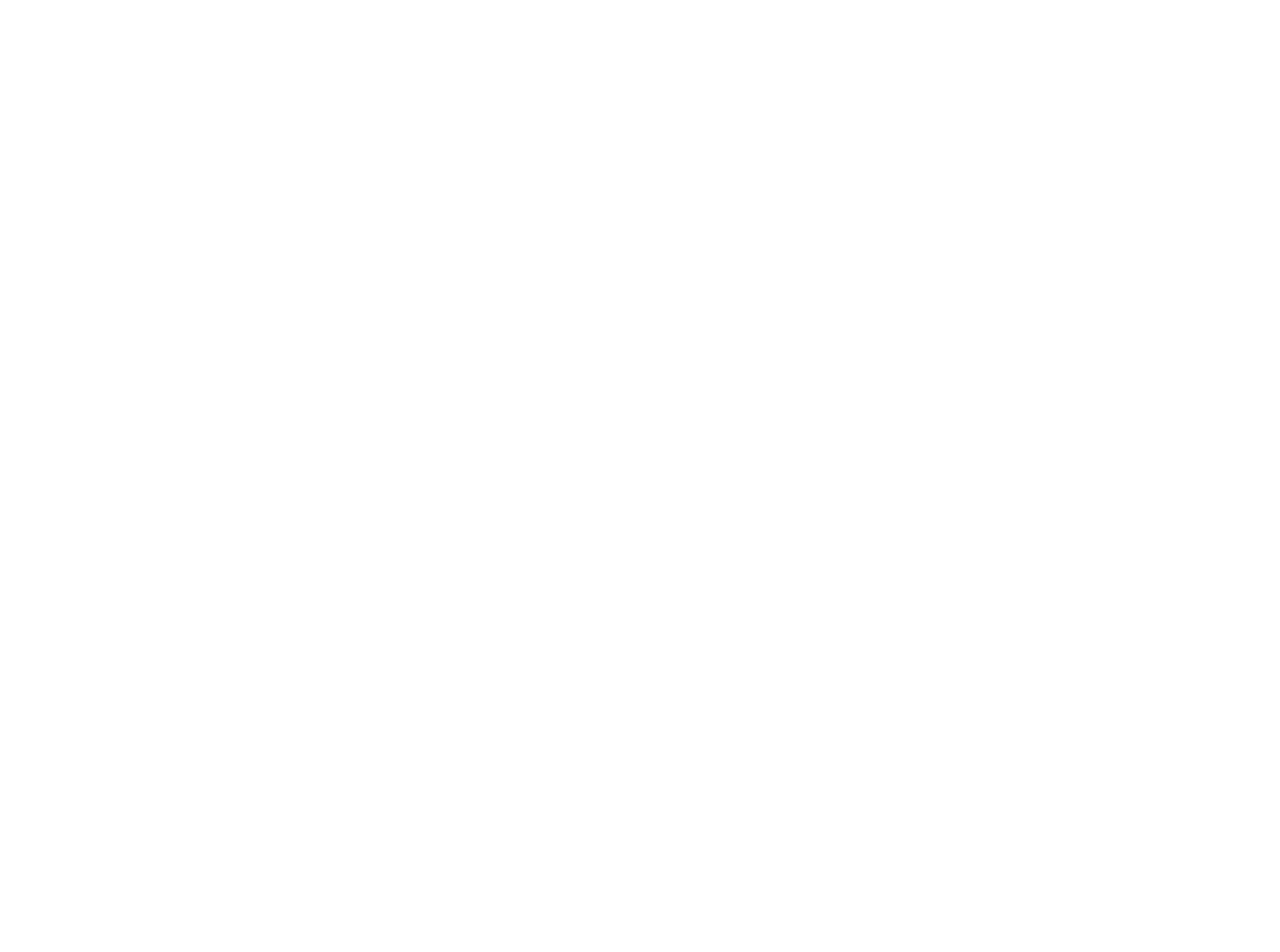
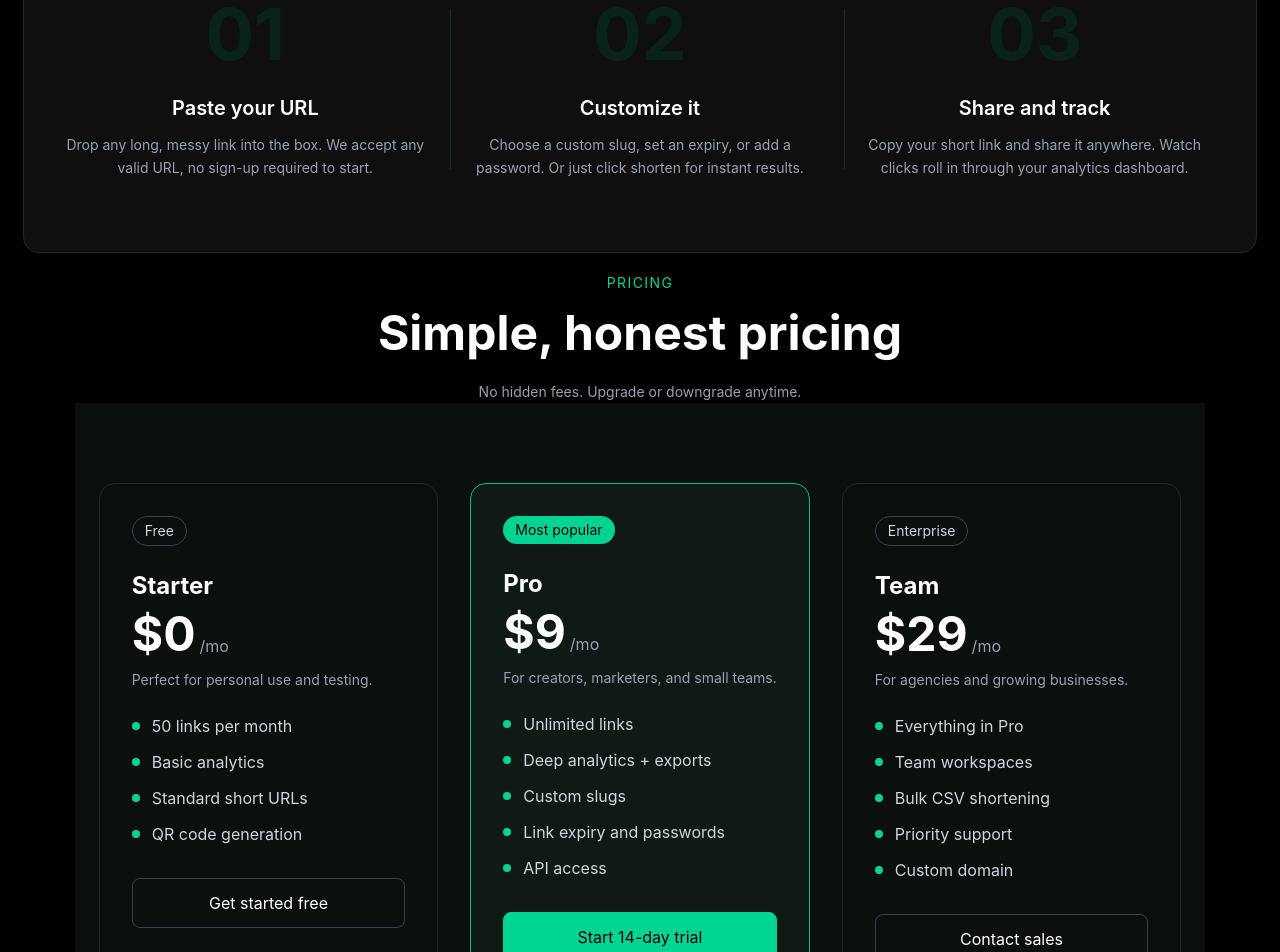
Before and after one commit to WorkingPiyush/Short-ly, a React (Vite) app in the folder FRONTEND/: page / in a window 1280 px wide. Shown: the part 1800-2752 px from the top of the page. Before the commit the page ends 1605 px from the top, so only its background shows below. Built offline with nearby package versions, Linux system fonts and the light colour scheme; a web font is replaced by a local one.

Commit message:
WIP: build payment section UI for landing page

```diff
--- a/FRONTEND/src/Pages/Home/Home.jsx
+++ b/FRONTEND/src/Pages/Home/Home.jsx
@@ -3,6 +3,8 @@
 import Stats from '../../components/Stats'
 import WhyShortly from '../../components/WhyShortly'
 import Features from '../../components/Features'
+import HowItWorks from '../../components/HowItWorks'
+import PricingSection from '../../components/PricingSection'
 
 function Home() {
     return (
@@ -11,6 +13,8 @@
             <Stats />
             <WhyShortly />
             <Features />
+            <HowItWorks />
+            <PricingSection />
         </div>
     )
 }
--- /dev/null
+++ b/FRONTEND/src/components/HowItWorks.jsx
@@ -0,0 +1,60 @@
+import React from 'react'
+
+function HowItWorks() {
+    const steps = [
+        {
+            id: '01',
+            title: 'Paste your URL',
+            desc: 'Drop any long, messy link into the box. We accept any valid URL, no sign-up required to start.',
+        },
+        {
+            id: '02',
+            title: 'Customize it',
+            desc: 'Choose a custom slug, set an expiry, or add a password. Or just click shorten for instant results.',
+        },
+        {
+            id: '03',
+            title: 'Share and track',
+            desc: 'Copy your short link and share it anywhere. Watch clicks roll in through your analytics dashboard.',
+        },
+    ]
+    return (
+        <section className="bg-[#0f0f0f] mx-auto text-white w-fit p-10 rounded-2xl border border-zinc-800 hover:border-zinc-700 transition-all duration-150 ease-in-out">
+            {/* Top heading */}
+            <div className="text-center mb-20">
+                <p className="text-emerald-400 tracking-widest text-sm mb-4">HOW IT WORKS</p>
+                <h2 className="text-4xl md:text-5xl font-bold">Three steps to shorter</h2>
+            </div>
+            {/* Steps */}
+            <div className="max-w-6xl mx-auto grid md:grid-cols-3 gap-8 relative py-8">
+
+                {steps.map((step, i) => (
+                    <div key={i} className="text-center relative">
+                        {/* divider */}
+                        {i !== steps.length - 1 && (
+                            <div className="hidden md:block absolute -right-6 top-1/2 -translate-y-1/2 h-40 w-px bg-gray-800" />
+                        )}
+
+
+                        <div className="text-7xl font-bold text-emerald-900 opacity-30 mb-6">
+                            {step.id}
+                        </div>
+
+
+                        <h3 className="text-xl font-semibold mb-3">
+                            {step.title}
+                        </h3>
+
+
+                        <p className="text-gray-400 text-sm leading-relaxed">
+                            {step.desc}
+                        </p>
+                    </div>
+                ))}
+
+            </div>
+        </section>
+    )
+}
+
+export default HowItWorks
--- /dev/null
+++ b/FRONTEND/src/components/PriceCategory.jsx
@@ -0,0 +1,103 @@
+import React from 'react'
+
+function PriceCategory() {
+    const plans = [
+        {
+            name: 'Starter',
+            price: 0,
+            tag: 'Free',
+            desc: 'Perfect for personal use and testing.',
+            features: [
+                '50 links per month',
+                'Basic analytics',
+                'Standard short URLs',
+                'QR code generation',
+            ],
+            cta: 'Get started free',
+            highlighted: false,
+        },
+        {
+            name: 'Pro',
+            price: 9,
+            tag: 'Most popular',
+            desc: 'For creators, marketers, and small teams.',
+            features: [
+                'Unlimited links',
+                'Deep analytics + exports',
+                'Custom slugs',
+                'Link expiry and passwords',
+                'API access',
+            ],
+            cta: 'Start 14-day trial',
+            highlighted: true,
+        },
+        {
+            name: 'Team',
+            price: 29,
+            tag: 'Enterprise',
+            desc: 'For agencies and growing businesses.',
+            features: [
+                'Everything in Pro',
+                'Team workspaces',
+                'Bulk CSV shortening',
+                'Priority support',
+                'Custom domain',
+            ],
+            cta: 'Contact sales',
+            highlighted: false,
+        },
+    ]
+
+    return (
+        <section className="bg-[#0b0f0e] text-white py-20 px-6">
+            <div className="max-w-6xl mx-auto grid md:grid-cols-3 gap-8">
+                {plans.map((plan, i) => (
+                    <div key={i} className={`rounded-2xl p-8 border ${plan.highlighted ? 'border-emerald-500 bg-[#0f1a17]' : 'border-gray-800 bg-[#0b0f0e]'}`}>
+                        {/* Tag */}
+                        <span className={`inline-block px-3 py-1 text-sm rounded-full mb-6 ${plan.highlighted
+                            ? 'bg-emerald-400 text-black'
+                            : 'bg-transparent border border-gray-700 text-gray-300'
+                            }`}
+                        >
+                            {plan.tag}
+                        </span>
+
+                        {/* Title */}
+                        <h3 className="text-2xl font-bold mb-2">{plan.name}</h3>
+
+                        {/* Price */}
+                        <div className="flex items-end gap-1 mb-3">
+                            <span className="text-5xl font-bold">${plan.price}</span>
+                            <span className="text-gray-400">/mo</span>
+                        </div>
+
+                        {/* Desc */}
+                        <p className="text-gray-400 text-sm mb-6">{plan.desc}</p>
+
+                        {/* Features */}
+                        <ul className="space-y-3 mb-8">
+                            {plan.features.map((f, idx) => (
+                                <li key={idx} className="flex items-center gap-3 text-gray-300">
+                                    <span className="inline-block w-2 h-2 rounded-full bg-emerald-400" />
+                                    {f}
+                                </li>
+                            ))}
+                        </ul>
+
+                        {/* Button */}
+                        <button
+                            className={`w-full py-3 rounded-lg border ${plan.highlighted
+                                ? 'bg-emerald-400 text-black border-emerald-400'
+                                : 'border-gray-700 text-white'
+                                } hover:scale-105 cursor-pointer transition-all duration-200 ease-in`}
+                        >
+                            {plan.cta}
+                        </button>
+                    </div>
+                ))}
+            </div>
+        </section>
+    )
+}
+
+export default PriceCategory
--- /dev/null
+++ b/FRONTEND/src/components/PricingSection.jsx
@@ -0,0 +1,17 @@
+import React from 'react'
+import PriceCategory from './PriceCategory'
+
+function PricingSection() {
+    return (
+        <div>
+            <div className='flex flex-col items-center mt-5'>
+                <span className='text-emerald-400 tracking-widest text-sm mb-4'>PRICING</span>
+                <span className='text-4xl md:text-5xl font-bold mb-6'>Simple, honest pricing</span>
+                <span className='text-gray-400 text-sm leading-relaxed'>No hidden fees. Upgrade or downgrade anytime.</span>
+                <PriceCategory />
+            </div>
+        </div>
+    )
+}
+
+export default PricingSection
```
